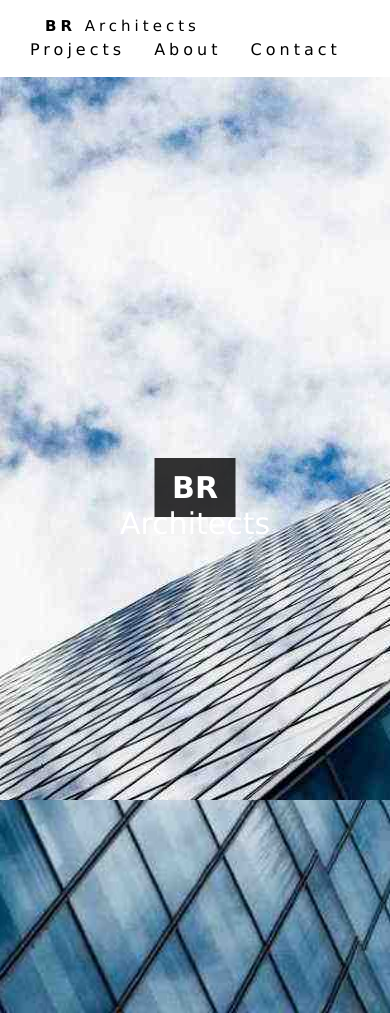
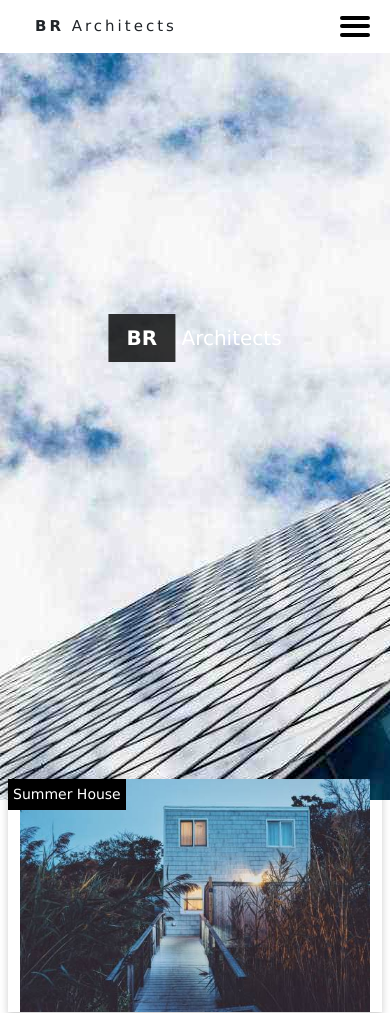
Before and after one commit to Madisclem/BR-Architects, a plain HTML site: page Index.html in a window 390 px wide. Shown: the top 1013 px of the page. Drawn offline with nearby package versions, Linux system fonts and the light colour scheme; files whose address does not match are found by name.

Commit message:
third commit

```diff
--- a/Index.html
+++ b/Index.html
@@ -11,14 +11,20 @@
 <body>
 
 <!-- Navbar -->
-<div class="navbar">
-    <a href="#home" class="logo"><b>BR</b> Architects</a>
+<nav class="navbar">
+    <div class="logo"><b>BR</b> Architects</div>
     <div class="navbar-links">
         <a href="#projects">Projects</a>
         <a href="#about">About</a>
+        <a href="#team">Team</a>
         <a href="#contact">Contact</a>
     </div>
-</div>
+    <div class="hamburger" id="hamburger-menu">
+        <span></span>
+        <span></span>
+        <span></span>
+    </div>
+</nav>
 
 <!-- Header -->
 <header id="home">
--- a/Script.JS
+++ b/Script.JS
@@ -45,28 +45,30 @@ sendButton.addEventListener("mouseover", () => {
     setTimeout(() => sendButton.classList.remove("shake"), 500);
 });
 
-// Changement de couleur de fond selon la section
-const sections = document.querySelectorAll("section, #contact, #team");
-const body = document.body;
-
-window.addEventListener("scroll", () => {
-    sections.forEach((section) => {
-        const rect = section.getBoundingClientRect();
-        if (rect.top <= 100 && rect.bottom >= 100) {
-            body.style.backgroundColor = section.getAttribute("data-bg-color") || "#fff";
-        }
-    });
-});
-
 // Animation de la navbar au défilement
 const navbar = document.querySelector(".navbar");
 
 window.addEventListener("scroll", () => {
     if (window.scrollY > 50) {
-        navbar.style.padding = "10px 20px";
+        navbar.style.padding = "20px 20px";
         navbar.style.boxShadow = "0 4px 8px rgba(0, 0, 0, 0.2)";
     } else {
         navbar.style.padding = "15px 20px";
         navbar.style.boxShadow = "none";
     }
 });
+
+// transition pour le chargement de la page
+window.addEventListener('load', () => {
+    document.body.classList.add('loaded');
+});
+
+// pour le hamburger que j'ai créer
+document.addEventListener('DOMContentLoaded', () => {
+    const hamburgerMenu = document.getElementById('hamburger-menu');
+    const navbar = document.querySelector('.navbar');
+
+    hamburgerMenu.addEventListener('click', () => {
+        navbar.classList.toggle('active');
+    });
+});
--- a/Style.css
+++ b/Style.css
@@ -2,6 +2,11 @@
 body {
     margin: 0;
     font-family: Verdana, Geneva, Tahoma, sans-serif;
+    opacity: 0;
+    transition: opacity 1s ease-in-out;
+}
+body.loaded {
+    opacity: 1;
 }
 
 /* Navbar */
@@ -10,23 +15,19 @@ body {
     top: 0;
     width: 100%;
     background-color: white;
-    padding: 15px 0px;
     box-shadow: 0 4px 8px rgba(0, 0, 0, 0.1);
     z-index: 1000;
-    letter-spacing: 4px;
+    letter-spacing: 3px;
+    transition: padding 0.3s;
 }
 
 .navbar a {
     text-decoration: none;
     color: black;
     font-size: 16px;
-    padding: 0px, 15px;
-    margin: 0 10px;
+    padding: 5px 10px;
+    margin: 0 5px;
     display: inline-block;
-}
-
-.navbar a:hover {
-    background-color: #f1f1f1;
 }
 
 .navbar .logo {
@@ -36,7 +37,58 @@ body {
 
 .navbar .navbar-links {
     float: right;
+    display: flex;
 }
+
+.navbar a:hover {
+    background-color: #f1f1f1;
+}
+
+/* Hamburger Menu */
+.hamburger {
+    display: none;
+    cursor: pointer;
+    flex-direction: column;
+    justify-content: space-between;
+    align-items: center;
+    width: 30px;
+    height: 21px;
+}
+
+.hamburger span {
+    display: block;
+    height: 4px;
+    width: 30px;
+    background-color: black;
+    border-radius: 5px;
+}
+
+@media (max-width: 768px) {
+    .navbar .navbar-links {
+        display: none;
+        width: 100%;
+        text-align: center;
+        position: absolute;
+        top: 60px;
+        left: 0;
+        background-color: white;
+        z-index: 1000;
+    }
+
+    .navbar .navbar-links a {
+        display: block;
+        padding: 15px 0;
+        border-top: 1px solid #ddd;
+    }
+    .hamburger {
+        display: flex;
+    }
+
+    .navbar.active .navbar-links {
+        display: block;
+    }
+}
+
 /* Style du header */
 header#home {
     position: relative;
@@ -290,3 +342,57 @@ footer a {
     50% { transform: translateX(5px); }
     75% { transform: translateX(-5px); }
 }
+
+/* Responsiveness */
+@media (max-width: 1200px) {
+    .row {
+        grid-template-columns: repeat(4, 1fr);
+    }
+}
+
+@media (max-width: 992px) {
+    .row {
+        grid-template-columns: repeat(2, 1fr);
+    }
+}
+
+@media (max-width: 768px) {
+    header#home {
+        height: 80vh;
+    }
+
+    .header-content h1 {
+        font-size: 24px;
+    }
+
+    .row {
+        grid-template-columns: repeat(1, 1fr);
+    }
+
+    .team-member {
+        max-width: 100%;
+    }
+}
+
+@media (max-width: 576px) {
+    .header-content h1 {
+        font-size: 20px;
+    }
+
+    .card-info h4 {
+        font-size: 18px;
+    }
+
+    .card-info p {
+        font-size: 12px;
+    }
+
+    #contact form input[type="text"],
+    #contact form button {
+        width: 100%;
+    }
+
+    .overlay {
+        font-size: 14px;
+    }
+}
```
